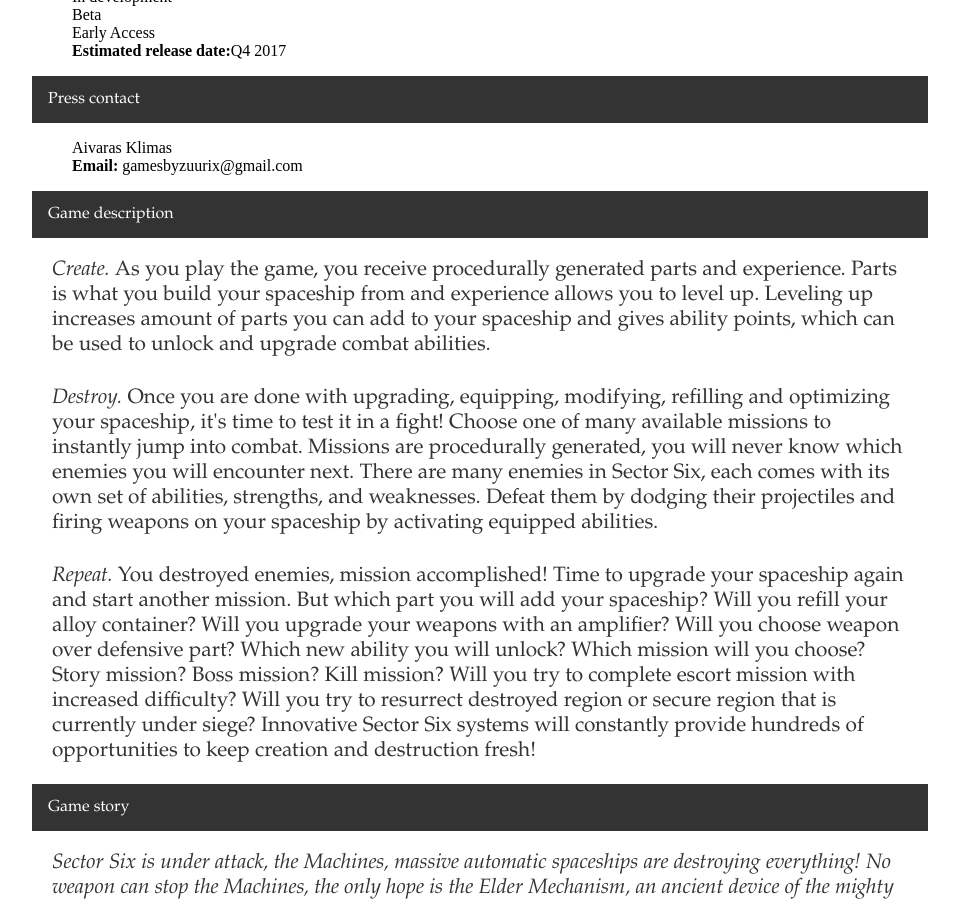
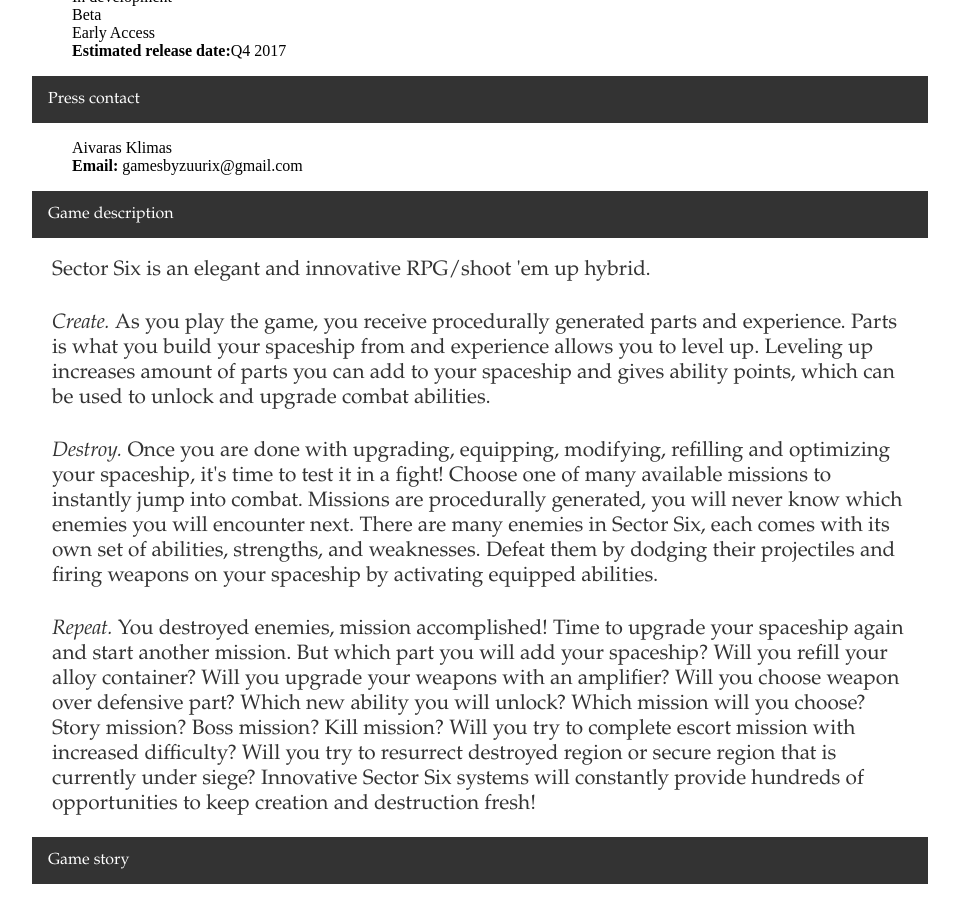
Before and after one commit to Phoebe3663/Zuurix.github.io, a Jekyll site: the page built from sector-six-press-kit/index.html, in a window 1280 px wide and 900 px high, scrolled down 955 px. Shown: the whole window, without its empty margins (160-1119 px from the left). Built offline with Jekyll 4.4.1, drawn with Linux system fonts in a browser that asks for light colours.

Commit message:
Update index.html

```diff
--- a/sector-six-press-kit/index.html
+++ b/sector-six-press-kit/index.html
@@ -67,6 +67,8 @@ title: Zuurix.com - Sector Six press kit
 	<comments>
 	<a>Game description</a>
 	</comments>
+
+	<p>Sector Six is an elegant and innovative RPG/shoot 'em up hybrid.</p>
 
 	<p><i>Create.</i> As you play the game, you receive procedurally generated parts and experience. Parts is what you build your spaceship from and experience allows you to level up. Leveling up increases amount of parts you can add to your spaceship and gives ability points, which can be used to unlock and upgrade combat abilities.</p>
 
```
